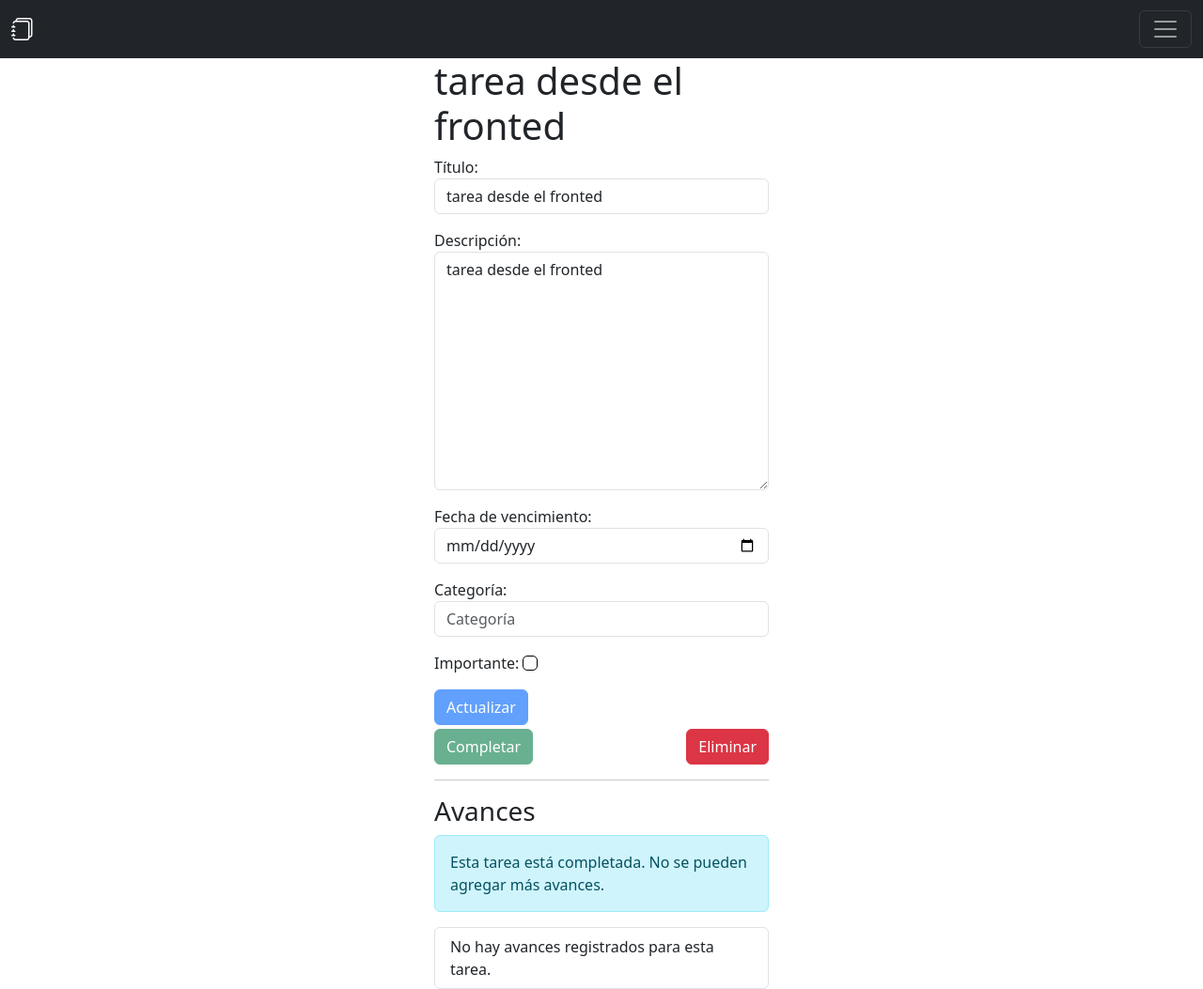
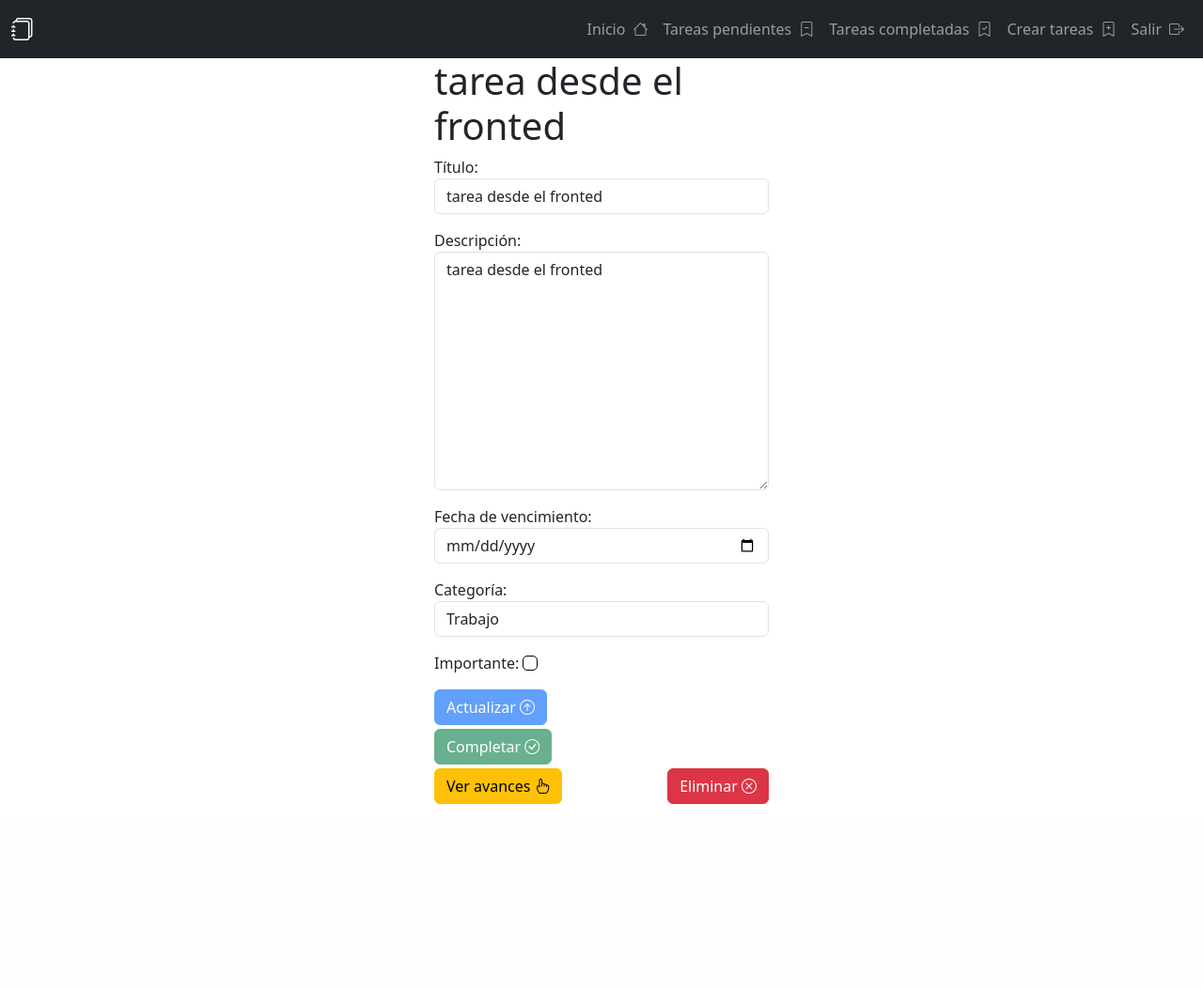
Before and after one commit to koji17x/Django-crud, a Django app: page /tasks/5/ in a window 1280 px wide. Shown: the whole page at 94% size. After the commit the page ends 856 px from the top, so only its background shows below. Run offline with Django 5.2, Linux system fonts and the light colour scheme; a user stored in the database is signed in; data comes from the database, SQL or seed files in the repository; both versions use the stored data as it was after the commit; data that the repository does not hold is empty.

Commit message:
Implemente iconos a los botones de las plantillas html, ademas incoporé un selección de categoría al campo category del  modelo Task

```diff
--- a/requirements.txt
+++ b/requirements.txt
@@ -1,10 +1,13 @@
 asgiref==3.8.1
 Brotli==1.1.0
+chardet==5.2.0
 dj-database-url==2.2.0
 Django==5.1
 gunicorn==23.0.0
 packaging==24.1
+pillow==10.4.0
 psycopg2-binary==2.9.9
+reportlab==4.2.5
 sqlparse==0.5.1
 typing_extensions==4.12.2
 tzdata==2024.1
--- a/taks/forms.py
+++ b/taks/forms.py
@@ -2,7 +2,7 @@
 from django import forms
 from .models import Task, Advance  # Asegúrate de importar ambos modelos
 
-# Formulario para el modelo Task
+
 class taskform(forms.ModelForm):
     class Meta:
         model = Task
@@ -17,15 +17,14 @@
         widgets = {
             "title": forms.TextInput(attrs={"class": "form-control", "placeholder": "Escribe un título"}),
             "description": forms.Textarea(attrs={"class": "form-control", "placeholder": "Escribe una descripción"}),
-            "due_date": forms.DateInput(attrs={"class": "form-control", "placeholder": "Tiempo de vencimiento", "type": "date"}),
-            "category": forms.TextInput(attrs={"class": "form-control", "placeholder": "Categoría"}),
+            "due_date": forms.DateInput(attrs={"class": "form-control", "type": "date"}),
+            "category": forms.Select(attrs={"class": "form-control"}),  # Cambiado a Select
             "important": forms.CheckboxInput(attrs={
                 "class": "form-check-input",
                 "style": "border: 1px solid #000; padding: 5px; border-radius: 5px;"
             })
         }
 
-# Formulario para el modelo Advance
 class AdvanceForm(forms.ModelForm):
     class Meta:
         model = Advance
--- a/taks/templates/base.html
+++ b/taks/templates/base.html
@@ -6,7 +6,6 @@
     <meta name="viewport" content="width=device-width, initial-scale=1.0">
     <title>Django CRUD</title>
     <link rel="stylesheet" href="https://cdn.jsdelivr.net/npm/bootstrap@5.3.3/dist/css/bootstrap.min.css">
-    <link rel="stylesheet" href="https://cdnjs.cloudflare.com/ajax/libs/font-awesome/6.0.0-beta3/css/all.min.css">
     <link rel="stylesheet" href="https://cdn.jsdelivr.net/npm/bootstrap-icons@1.11.3/font/bootstrap-icons.min.css">
     <style>
         .navbar-brand i {
@@ -25,7 +24,7 @@
 
 <body>
 
-    <nav class="navbar bg-dark navbar-dark">
+    <nav class="navbar navbar-expand-lg bg-dark navbar-dark">
         <div class="container-fluid">
             <a class="navbar-brand" href="/">
                 <i class="bi bi-journals"></i>
@@ -38,40 +37,40 @@
                 <ul class="navbar-nav ms-auto">
                     <li class="nav-item">
                         <a href="/" class="nav-link">Inicio
-                            <i class="fa fa-home" aria-hidden="true"></i>
+                            <i class="bi bi-house"></i>
                         </a>
                     </li>
 
                     {% if user.is_authenticated %}
                     <li class="nav-item">
                         <a href="{% url 'tasks' %}" class="nav-link">Tareas pendientes
-                            <i class="fa fa-tasks" aria-hidden="true"></i>
+                            <i class="bi bi-bookmark-dash"></i>
                         </a>
                     </li>
                     <li class="nav-item">
                         <a href="{% url 'tasks_completed' %}" class="nav-link">Tareas completadas
-                            <i class="fa fa-check" aria-hidden="true"></i>
+                            <i class="bi bi-bookmark-check"></i>
                         </a>
                     </li>
                     <li class="nav-item">
                         <a href="{% url 'create_task' %}" class="nav-link">Crear tareas
-                            <i class="fa fa-plus" aria-hidden="true"></i>
+                            <i class="bi bi-bookmark-plus"></i>
                         </a>
                     </li>
                     <li class="nav-item">
                         <a href="{% url 'logout' %}" class="nav-link">Salir
-                            <i class="fa fa-sign-out" aria-hidden="true"></i>
+                            <i class="bi bi-box-arrow-right"></i>
                         </a>
                     </li>
                     {% else %}
                     <li class="nav-item">
                         <a href="{% url 'signup' %}" class="nav-link">Registrarse
-                            <i class="fa fa-user-plus" aria-hidden="true"></i>
+                            <i class="bi bi-person-add"></i>
                         </a>
                     </li>
                     <li class="nav-item">
                         <a href="{% url 'signin' %}" class="nav-link">Iniciar sesión
-                            <i class="fa fa-sign-in" aria-hidden="true"></i>
+                            <i class="bi bi-box-arrow-in-right"></i>
                         </a>
                     </li>
                     {% endif %}
--- a/taks/templates/create_task.html
+++ b/taks/templates/create_task.html
@@ -15,7 +15,7 @@
                 {{form}}
 
                 <button class="btn btn-success">
-                    Guardar
+                    Guardar <i class="bi bi-cloud-download"></i>
                 </button>
             </form>
         </div>
--- a/taks/templates/home.html
+++ b/taks/templates/home.html
@@ -9,10 +9,10 @@
         {% if not user.is_authenticated %}
         <div class="text-center">
             <a class="btn btn-secondary" href="/signin/">
-                Iniciar sesión
+                Iniciar sesión <i class="bi bi-box-arrow-in-right"></i>
             </a>
             <a class="btn btn-dark" href="/signup/">
-                Registrarse
+                Registrarse <i class="bi bi-person-add"></i>
             </a>
         </div>
         {% endif %}
--- a/taks/templates/signin.html
+++ b/taks/templates/signin.html
@@ -21,7 +21,7 @@
                     <input type="password" name="password" id="password" class="form-control" placeholder="Escribe tu contraseña">
                 </div>
                 <button class="btn btn-primary">
-                    Ingresar
+                    Ingresar <i class="bi bi-door-open"></i>
                 </button>
             </form>
         </section>
--- a/taks/templates/signup.html
+++ b/taks/templates/signup.html
@@ -23,7 +23,7 @@
                 </div>
 
                 <button class="btn btn-primary">
-                    Ingresar
+                    Ingresar <i class="bi bi-door-open"></i>
                 </button>
             </form>
         </div>
--- a/taks/templates/task_detail.html
+++ b/taks/templates/task_detail.html
@@ -6,7 +6,6 @@
         <div class="col-md-4 offset-md-4">
             <h1>{{ task.title }}</h1>
 
-            <!-- Mostrar mensajes de error si existen -->
             {% if error %}
                 <div class="alert alert-danger" role="alert">
                     {{ error }}
@@ -17,7 +16,7 @@
                 {% csrf_token %}
                 {{ form.as_p }}
                 <button class="btn btn-primary" name="save_task" {% if task.datacompleted %} disabled {% endif %}>
-                    Actualizar
+                    Actualizar <i class="bi bi-arrow-up-circle"></i>
                 </button>
             </form>
 
@@ -25,39 +24,41 @@
                 <form action="{% url 'complete_task' task.id %}" method="POST">
                     {% csrf_token %}
                     <button class="btn btn-success" {% if task.datacompleted %} disabled {% endif %}>
-                        Completar
+                        Completar <i class="bi bi-check-circle"></i>
                     </button>
                 </form>
+            </div>
+
+            <div class="d-flex justify-content-between mt-1">
+                <button class="btn btn-warning mb-3" type="button" data-bs-toggle="collapse" data-bs-target="#advancesCollapse" aria-expanded="false" aria-controls="advancesCollapse">
+                    Ver avances <i class="bi bi-hand-index"></i>
+                </button>
 
                 <form action="{% url 'delete_task' task.id %}" method="POST">
                     {% csrf_token %}
                     <button class="btn btn-danger">
-                        Eliminar
+                        Eliminar <i class="bi bi-x-circle"></i>
                     </button>
                 </form>
             </div>
 
-            <!-- Formulario para agregar avances -->
+            <div class="collapse" id="advancesCollapse">
                 <hr>
                 <h3>Avances</h3>
-
                 {% if task.datacompleted %}
-                <!-- Mostrar mensaje si la tarea está completada -->
                     <div class="alert alert-info">
                         Esta tarea está completada. No se pueden agregar más avances.
                     </div>
                 {% else %}
-                <!-- Mostrar formulario de avances si la tarea no está completada -->
                     <form method="POST">
                         {% csrf_token %}
                         {{ advance_form.as_p }}
-                    <button class="btn btn-secondary" name="add_advance" >
-                        Agregar Avance
+                        <button class="btn btn-success" name="add_advance">
+                            Agregar Avance <i class="bi bi-plus-circle"></i>
                         </button>
                     </form>
                 {% endif %}
 
-            <!-- Mostrar avances existentes -->
                 <ul class="list-group mt-3">
                     {% for advance in advances %}
                         <li class="list-group-item">
@@ -67,6 +68,7 @@
                         <li class="list-group-item">No hay avances registrados para esta tarea.</li>
                     {% endfor %}
                 </ul>
+            </div>
 
         </div>
     </div>
--- a/taks/views.py
+++ b/taks/views.py
@@ -7,7 +7,6 @@
 from .models import Task, Advance
 from django.utils import timezone
 from django.contrib.auth.decorators import login_required
-# Create your views here.
 
 
 def home(request):
@@ -90,7 +89,7 @@
 def task_detail(request, task_id):
     task = get_object_or_404(Task, pk=task_id, user=request.user)
     advances = Advance.objects.filter(task=task)
-    error = None  # Variable para gestionar mensajes de error
+    error = None
 
     if request.method == "GET":
         form = taskform(instance=task)
@@ -98,14 +97,14 @@
         return render(request, "task_detail.html", {"task": task, "form": form, "advance_form": advance_form, "advances": advances, "error": error})
 
     elif request.method == "POST":
-        if 'save_task' in request.POST:  # Guardar cambios en la tarea
+        if 'save_task' in request.POST:
             form = taskform(request.POST, instance=task)
             if form.is_valid():
                 form.save()
                 return redirect("tasks")
 
-        elif 'add_advance' in request.POST:  # Agregar un avance
-            if task.datacompleted:  # Si la tarea está completada
+        elif 'add_advance' in request.POST:
+            if task.datacompleted:
                 error = "No puedes agregar avances a una tarea completada."
             else:
                 advance_form = AdvanceForm(request.POST)
```
Also changed, not shown: taks/admin.py (+7 -6 lines), taks/models.py (+15 -6 lines), db.sqlite3, taks/migrations/0007_task_pdf_file.py (added), taks/migrations/0008_remove_task_pdf_file.py (added), taks/migrations/0009_alter_task_category.py (added). Lines whose indentation alone changed are shown as unchanged.
